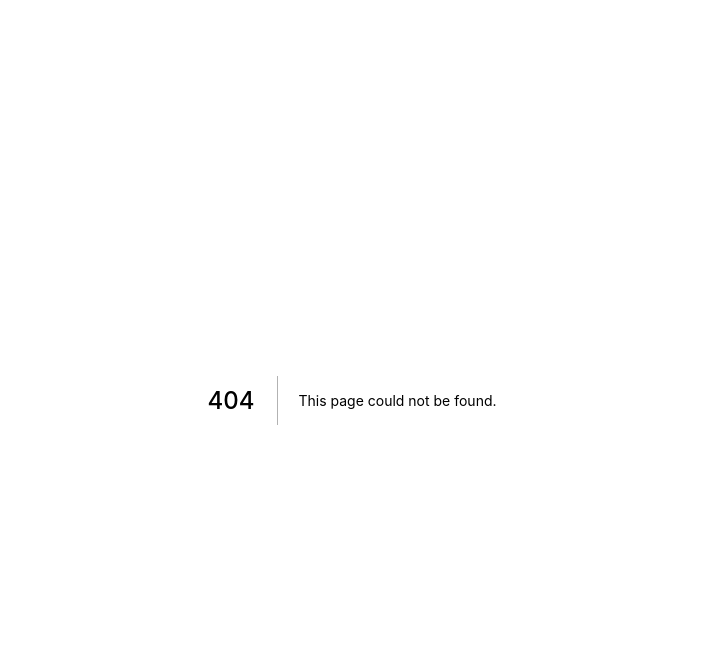
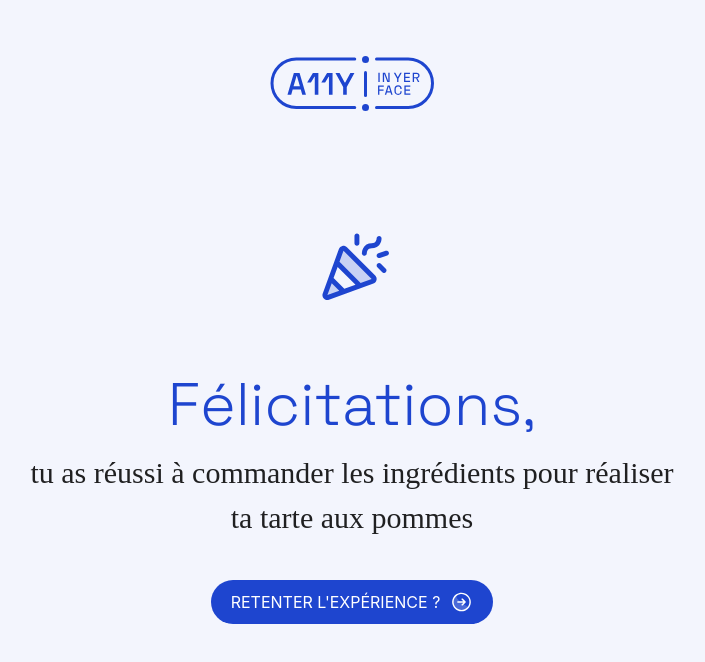
Before and after one commit to theodo/a11yinyerface, a Next.js app: page /final in a window 1280 px wide. Before the commit this address had no page. Shown: the top 662 px of the page, without its empty margins (288-993 px from the left). Built offline with nearby package versions, Linux system fonts and the light colour scheme.

Commit message:
create final page

```diff
--- /dev/null
+++ b/src/components/ui/PageTextTemplate/PageTextTemplate.tsx
@@ -0,0 +1,51 @@
+import { Container } from "@mui/material";
+import Image from "next/image";
+
+export interface IPageTextTemplate {
+  content: JSX.Element;
+}
+
+const PageTextTemplate: React.FC<IPageTextTemplate> = ({ content }) => {
+  return (
+    <Container
+      sx={{
+        display: "flex",
+        justifyContent: "center",
+        height: "100vh",
+        width: "100vh",
+      }}
+    >
+      <Container
+        sx={{
+          height: "140vh",
+          width: "140vh",
+          backgroundColor: "primary.main",
+          opacity: "5%",
+          borderRadius: "50%",
+          marginTop: "-20vh",
+          position: "fixed",
+          zIndex: "-1",
+        }}
+      />
+      <Container
+        sx={{
+          display: "flex",
+          justifyContent: "center",
+          flexDirection: "column",
+          marginTop: "-15vh",
+        }}
+      >
+        <Image
+          src={require("/public/icons/logo.svg")}
+          alt=""
+          role="presentation"
+          width={160}
+          height={55}
+        />
+        {content}
+      </Container>
+    </Container>
+  );
+};
+
+export default PageTextTemplate;
--- /dev/null
+++ b/src/pages/final.tsx
@@ -0,0 +1,50 @@
+import { Typography } from "@mui/material";
+import { Container } from "@mui/system";
+import type { NextPage } from "next";
+import Image from "next/image";
+
+import AppLink from "src/components/ui/Buttons/AppLink";
+import PageTextTemplate from "src/components/ui/PageTextTemplate/PageTextTemplate";
+
+const FinalPage: NextPage = () => {
+  const content = (
+    <Container
+      sx={{
+        textAlign: "center",
+        marginTop: "15vh",
+        justifyContent: "center",
+        display: "flex",
+        flexDirection: "column",
+      }}
+    >
+      <Image
+        src={require("public/product_assets/images/congrats.svg")}
+        alt=""
+      />
+      <Typography
+        fontSize={60}
+        sx={{
+          color: "primary.main",
+          marginTop: "50px",
+        }}
+      >
+        Félicitations,
+      </Typography>
+      <Typography
+        style={{
+          fontFamily: "fontFamily",
+          fontSize: "30px",
+          color: "primary.main",
+          marginBottom: "5vh",
+        }}
+      >
+        tu as réussi à commander les ingrédients pour réaliser ta tarte aux
+        pommes
+      </Typography>
+      <AppLink text="Retenter l'expérience ?" link="/" />
+    </Container>
+  );
+  return <PageTextTemplate content={content} />;
+};
+
+export default FinalPage;
--- a/src/simulators/initilizations/ColorFiltersDefinition.tsx
+++ b/src/simulators/initilizations/ColorFiltersDefinition.tsx
@@ -6,6 +6,9 @@ const ColorFiltersDefinition = () => (
     version="1.1"
     id="wds-colorBlindnessFilter"
     height="0"
+    style={{
+      position: "absolute",
+    }}
   >
     <defs>
       <filter id={COLOR_FILTER_ID.PROTANOPIA}>
```
Also changed, not shown: public/product_assets/images/congrats.svg (added).
